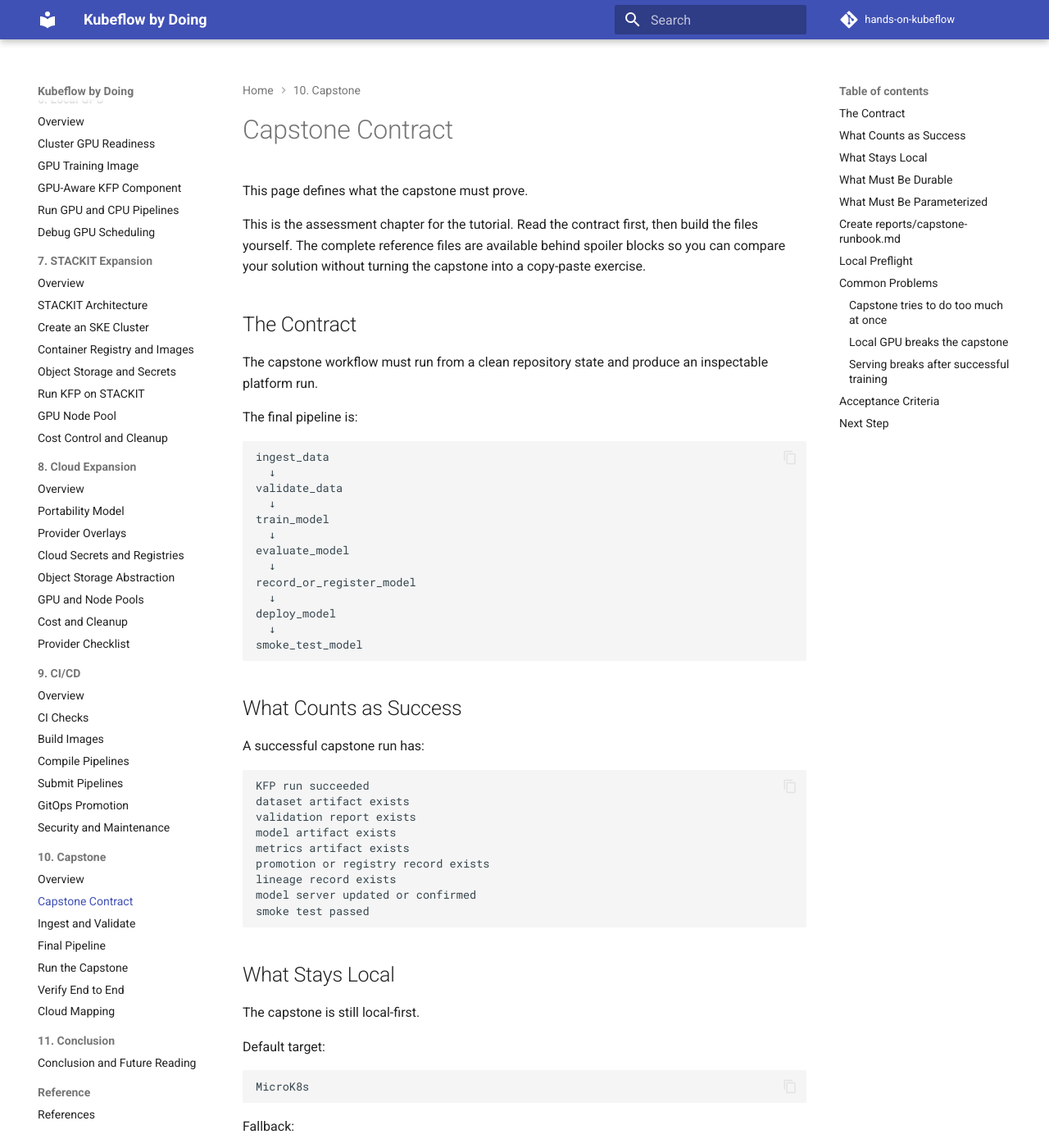
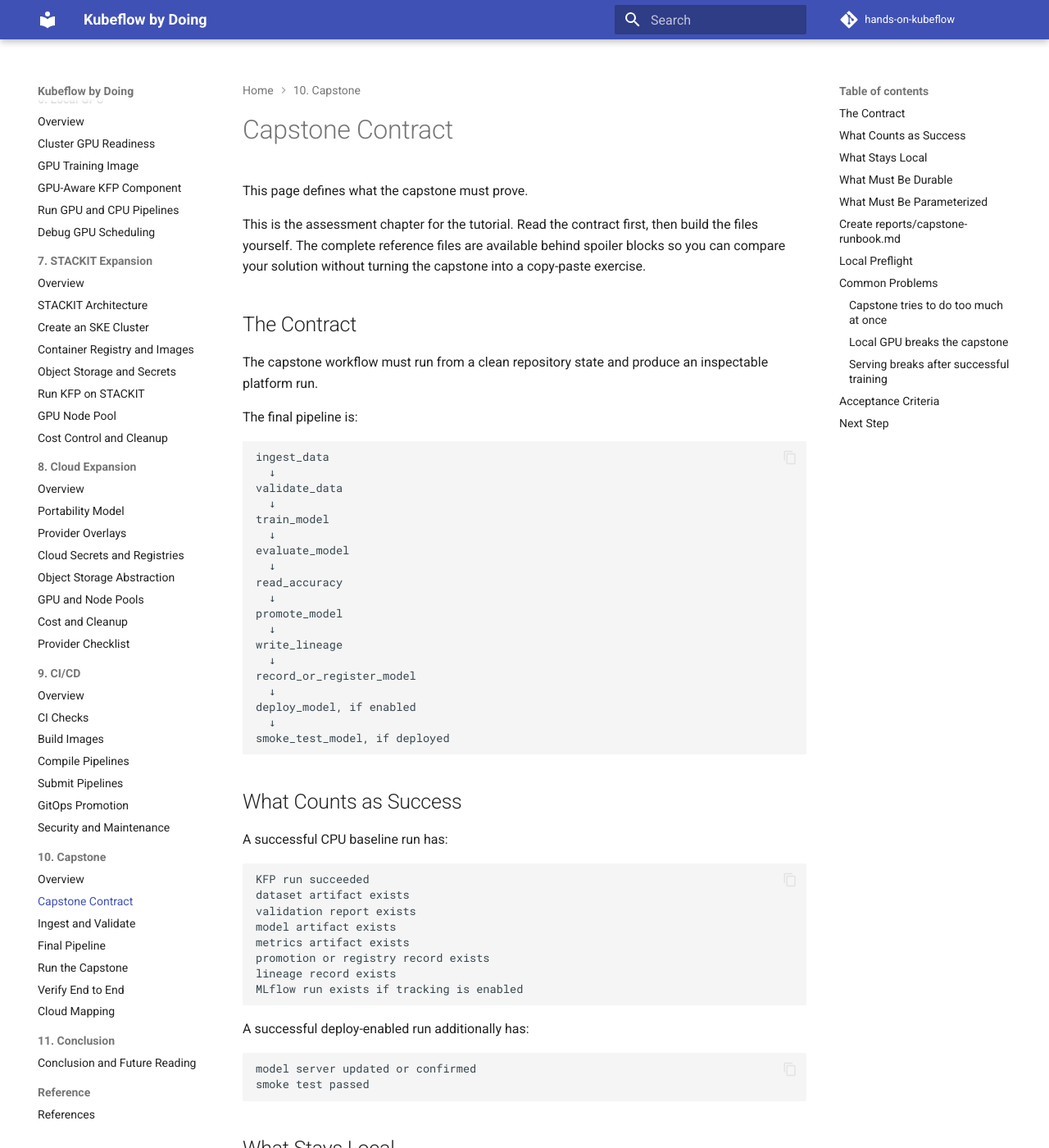
Before and after one commit to matze298/hands-on-kubeflow, an MkDocs documentation site: the page built from docs/10-capstone/01-capstone-contract.md, in a window 1280 px wide and 1400 px high. Shown: the whole window at 82% size. Built offline with MkDocs 1.6.1 and Material for MkDocs 9.7.7, drawn with Linux system fonts in a browser that asks for light colours; comment, search, counter and statistics services are not loaded; some of the changed text lies outside the part shown.

Commit message:
Clarify capstone contract

`````diff
--- a/docs/10-capstone/01-capstone-contract.md
+++ b/docs/10-capstone/01-capstone-contract.md
@@ -19,16 +19,22 @@ train_model
   ↓
 evaluate_model
   ↓
+read_accuracy
+  ↓
+promote_model
+  ↓
+write_lineage
+  ↓
 record_or_register_model
   ↓
-deploy_model
+deploy_model, if enabled
   ↓
-smoke_test_model
+smoke_test_model, if deployed
 ```
 
 ## What Counts as Success
 
-A successful capstone run has:
+A successful CPU baseline run has:
 
 ```text
 KFP run succeeded
@@ -38,6 +44,12 @@ model artifact exists
 metrics artifact exists
 promotion or registry record exists
 lineage record exists
+MLflow run exists if tracking is enabled
+```
+
+A successful deploy-enabled run additionally has:
+
+```text
 model server updated or confirmed
 smoke test passed
 ```
@@ -87,6 +99,10 @@ s3://kubeflow-by-doing/runs/<run_id>/
 ├── registry/
 └── lineage/
 ```
+
+The pipeline `artifact_bucket` parameter and the `KBD_ARTIFACT_BUCKET` value in `artifact-store-credentials` must point to the same bucket.
+
+The parameter is used when the pipeline constructs durable artifact URIs. The secret-backed environment value is used by the container code that uploads files. If they differ, the run can upload artifacts to one bucket while recording URIs for another.
 
 ## What Must Be Parameterized
 
@@ -143,11 +159,17 @@ Create `reports/capstone-runbook.md` yourself. It should capture the goal, the f
       ↓
     evaluate_model
       ↓
+    read_accuracy
+      ↓
+    promote_model
+      ↓
+    write_lineage
+      ↓
     record_or_register_model
       ↓
-    deploy_model
+    deploy_model, if enabled
       ↓
-    smoke_test_model
+    smoke_test_model, if deployed
     ```
 
     ## Required Services
@@ -184,8 +206,8 @@ Create `reports/capstone-runbook.md` yourself. It should capture the goal, the f
     - metrics artifact exists in object storage
     - lineage artifact exists in object storage
     - promotion or registry record exists
-    - model server responds to `/healthz`
-    - model server responds to `/predict`
+    - model server responds to `/healthz` when deployment is enabled
+    - model server responds to `/predict` when deployment is enabled
     ````
 
 ## Local Preflight
`````
Also changed, not shown: docs/10-capstone/00-overview.md (+9 -3 lines), docs/10-capstone/04-run-the-capstone.md (+4 -0 lines).
